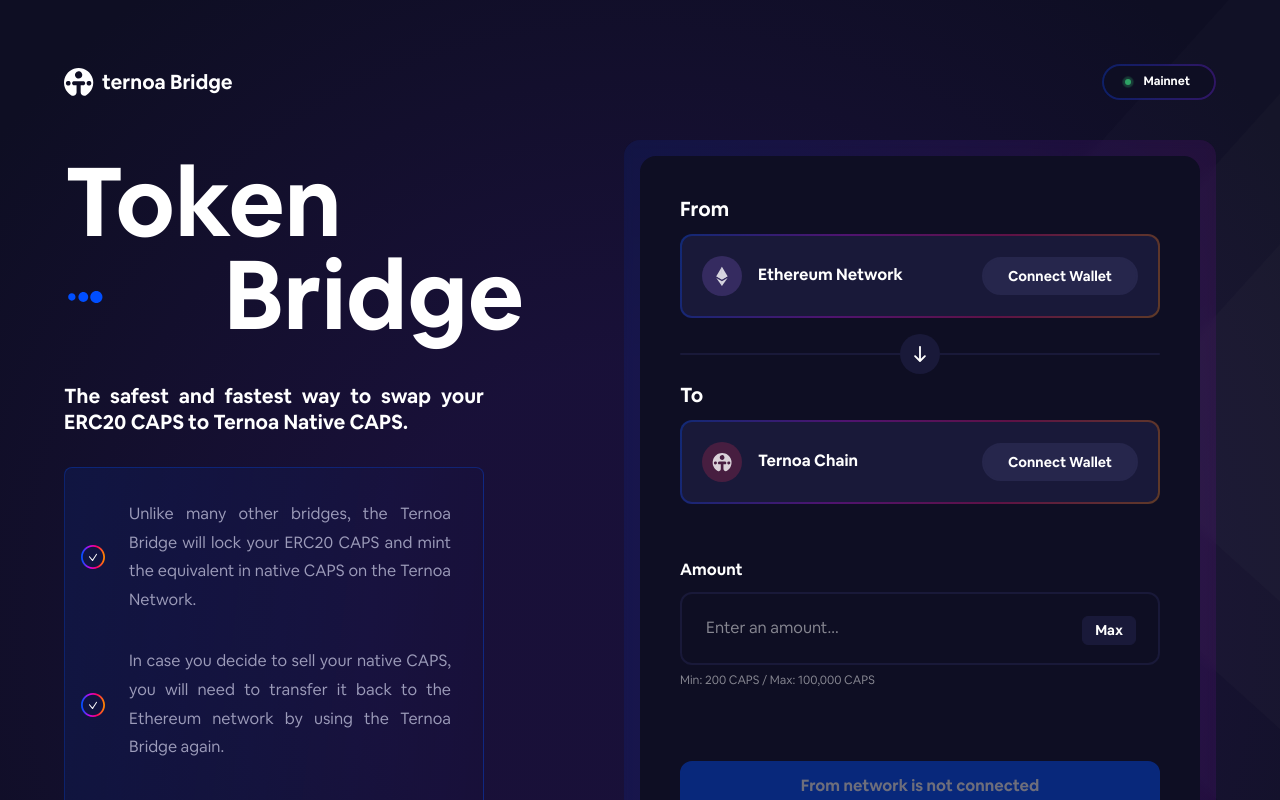
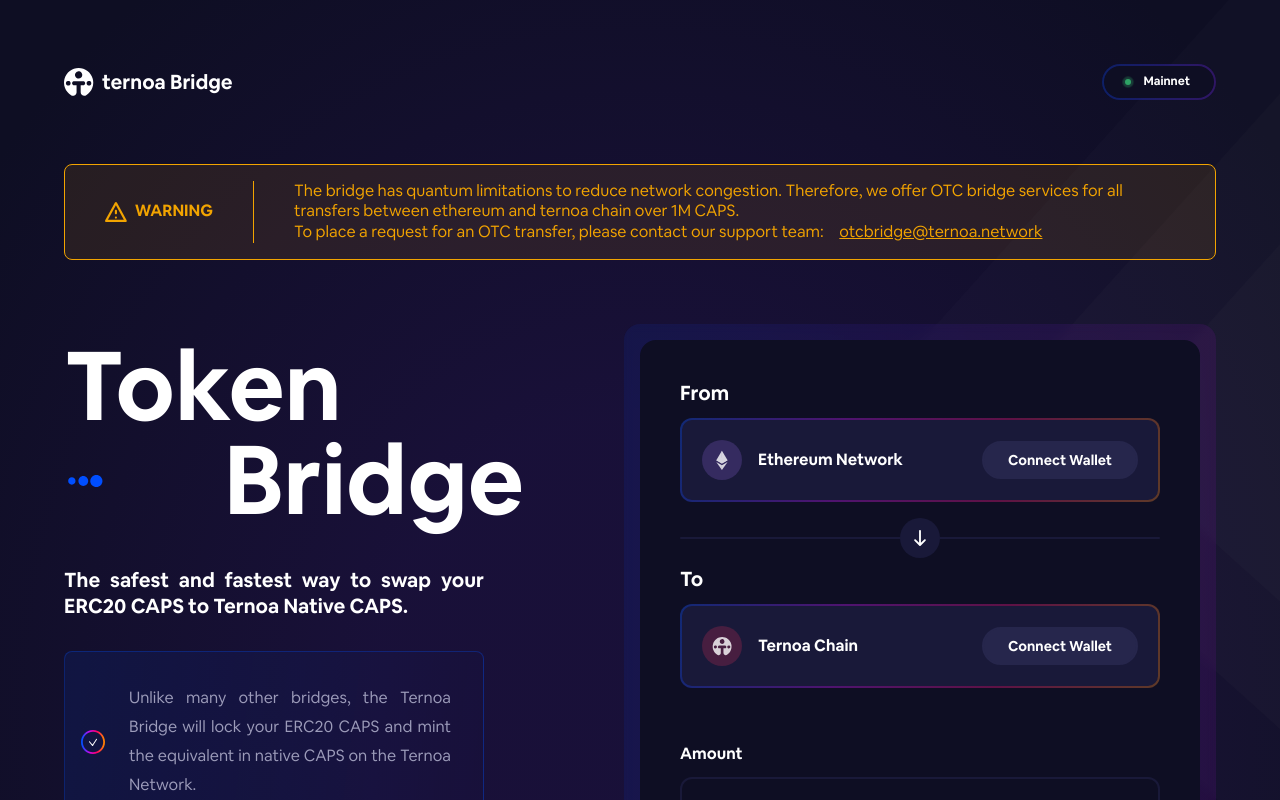
Before and after one commit to capsule-corp-ternoa/ternoa-bridge-front, a Next.js app: page / in a window 1280 px wide. Shown: the top 800 px of the page. Built offline with nearby package versions, Linux system fonts and the light colour scheme; no server answers.

Commit message:
task: OTC warning banner added

```diff
--- a/components/pages/Homepage/Homepage.tsx
+++ b/components/pages/Homepage/Homepage.tsx
@@ -61,7 +61,6 @@ const Homepage = () => {
 
   return (
     <main className="container">
-      {isAlphanetEnv && (
       <div className={`wrapper ${styles.rootDisclaimer}`}>
         <div className={styles.disclaimer}>
           <div className={styles.warning}>
@@ -69,6 +68,8 @@ const Homepage = () => {
             <div className={styles.warningLabel}>WARNING</div>
           </div>
           <div className={styles.message}>
+            {isAlphanetEnv ? (
+              <>
                 <div>
                   This Bridge is on the Alphanet network, you can try it using :
                   <a className={styles.link} href="https://rinkebyfaucet.com/" target="_blank" rel="noopener noreferrer" title="Rinkeby faucet">
@@ -85,10 +86,24 @@ const Homepage = () => {
                     Bridge Mainnet
                   </a>
                 </div>
+              </>
+            ) : (
+              <>
+                <div>
+                  The bridge has quantum limitations to reduce network congestion. Therefore, we offer OTC bridge services for all transfers between ethereum
+                  and ternoa chain over 1M CAPS.
+                </div>
+                <div>
+                  To place a request for an OTC transfer, please contact our support team:{' '}
+                  <a className={styles.link} href="mailto:otcbridge@ternoa.network" title="OTC mail contact">
+                    otcbridge@ternoa.network
+                  </a>
+                </div>
+              </>
+            )}
           </div>
         </div>
       </div>
-      )}
       <div className={`wrapper ${styles.root}`}>
         <h1 className={styles.mobileTitle}>Token Bridge</h1>
         <p className={styles.mobileDescription}>The safest and fastest way to swap your ERC20 CAPS to Ternoa Native CAPS.</p>
```
Lines whose indentation alone changed are shown as unchanged.
